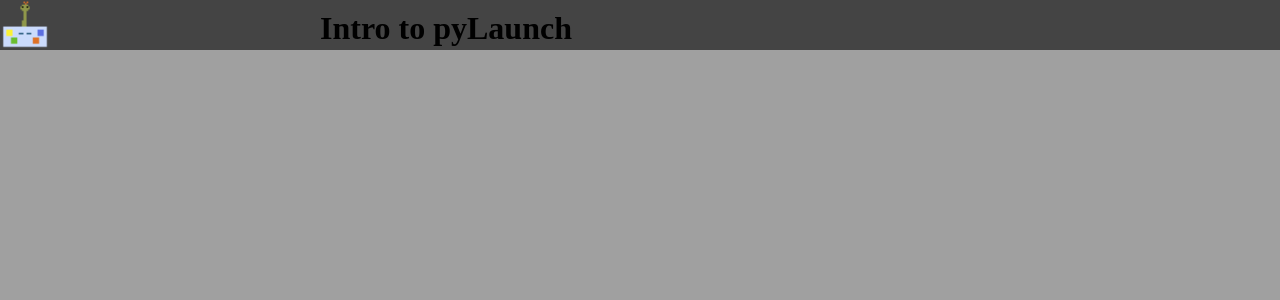
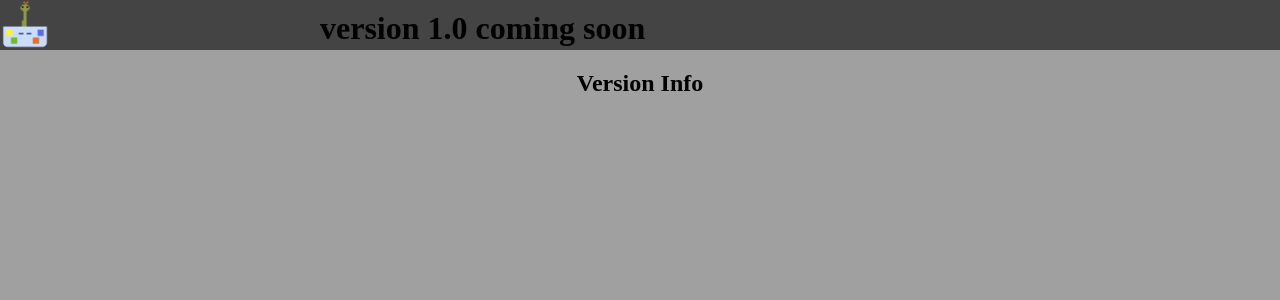
Before and after one commit to ToonTin3668/pylaunch, a Flask app: page /intro in a window 1280 px wide. Shown: the top 300 px of the page. Run offline with Flask 2, Linux system fonts and the light colour scheme.

Commit message:
few name and button changes

```diff
--- a/app/static/css/style.css
+++ b/app/static/css/style.css
@@ -3,6 +3,7 @@ body {
     padding: 0;
     margin: 0;
     min-width: 700px;
+
 }
 
 .topBlock {
@@ -22,6 +23,10 @@ body {
     border: none;
 }
 
+.iconButton:hover{
+    border-radius: 30%;
+}
+
 .divcontent {
     align-self: center;
     position: absolute;
@@ -33,3 +38,7 @@ body {
     top: 10px;
     min-width: 500px;
 }
+
+.versionInfo {
+    text-align: center;
+}
--- a/app/templates/intro.html
+++ b/app/templates/intro.html
@@ -3,9 +3,10 @@
 {% block title %}intro{% endblock %}
 
 {% block divcontent %}
-<h1 class="divcontent">Intro to pyLaunch</h1>
+<h1 class="divcontent">version 1.0 coming soon</h1>
 {% endblock %}
-
+<h3 class=""></h3>
 {% block content %}
-
+<h2 class="versionInfo">Version Info</h2>
+<h3></h3>
 {% endblock %}
```
